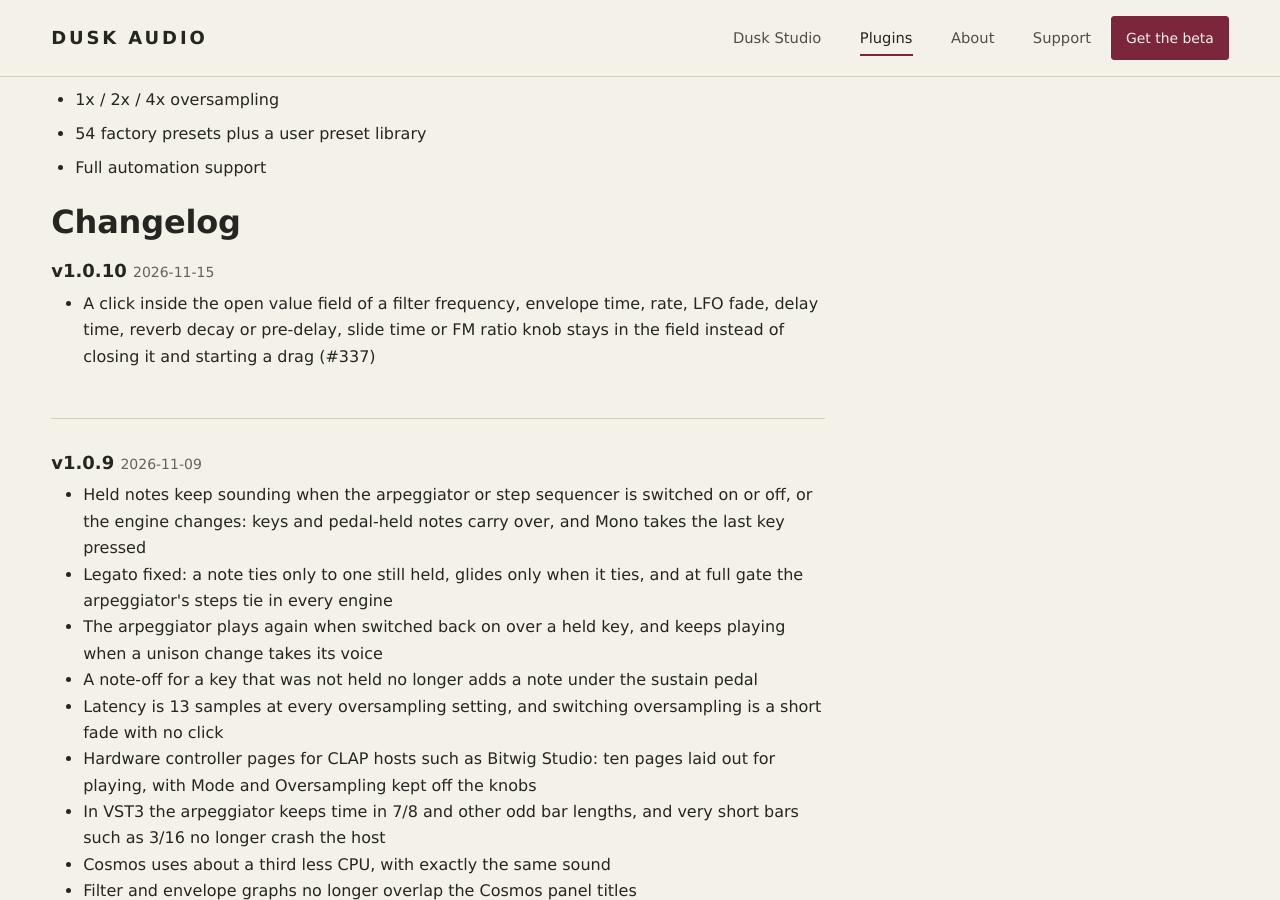
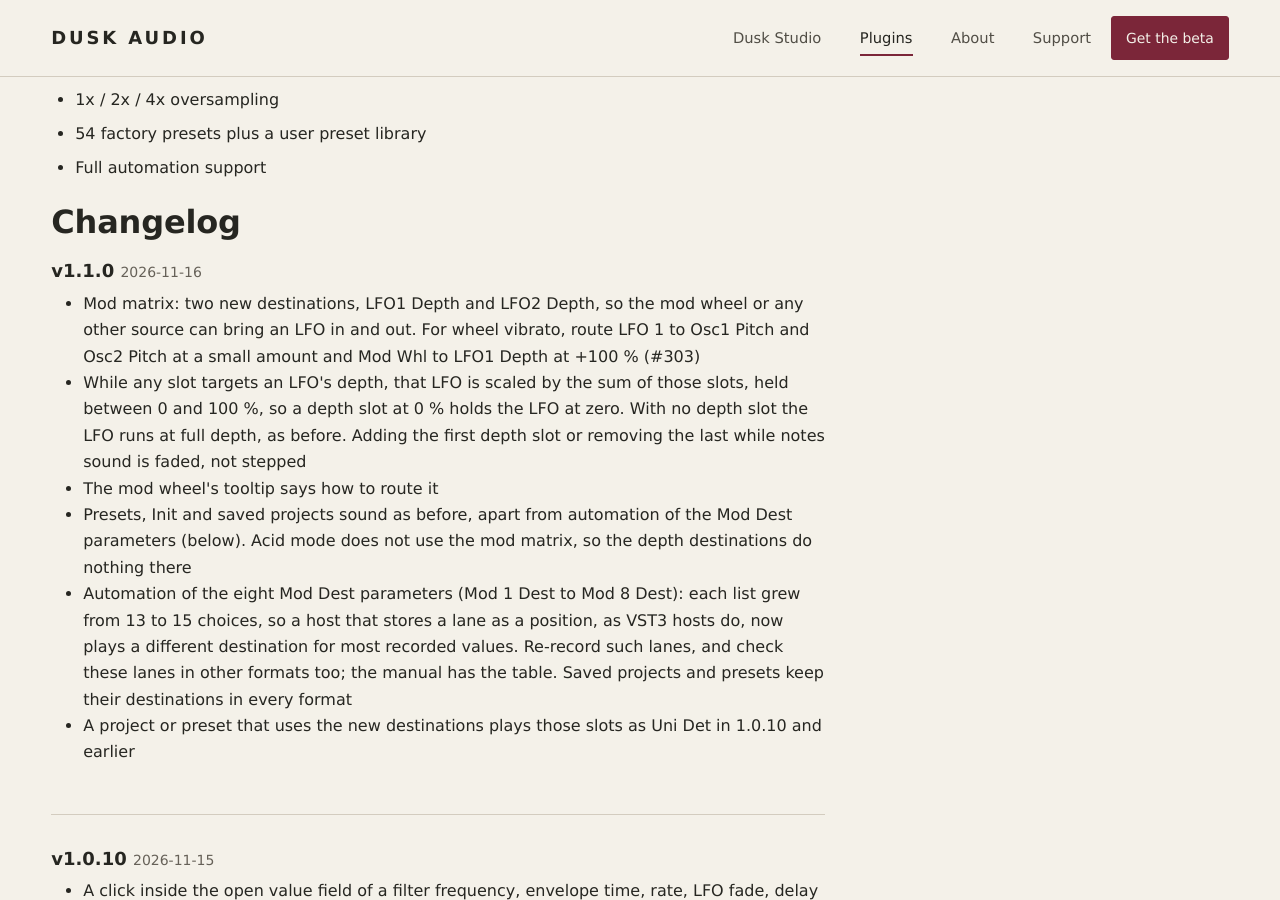
Before and after one commit to dusk-audio/dusk-audio.github.io, a Jekyll site: the page built from _plugins/sunset-circuits.md, in a window 1280 px wide and 900 px high, scrolled down 2877 px. Built offline with Jekyll 4.4.1, drawn with Linux system fonts in a browser that asks for light colours; some of the changed text lies outside the part shown.

Commit message:
Update Sunset Circuits to v1.1.0

```diff
--- a/_data/plugins.yml
+++ b/_data/plugins.yml
@@ -192,7 +192,7 @@
     presets and a user preset library. Completely free.
   status: released
   featured: true
-  version: 1.0.10
+  version: 1.1.0
   released: "2026-07-26"
 - name: Convolution Reverb
   slug: convolution-reverb
--- a/_plugins/sunset-circuits.md
+++ b/_plugins/sunset-circuits.md
@@ -4,7 +4,7 @@ title: Sunset Circuits
 slug: sunset-circuits
 tagline: Six vintage synth circuits in one instrument
 description: "Six classic synthesizers in one instrument: a stable-tuned DCO poly, a self-oscillating analog five-voice with poly-mod, an aggressive mono, a patchable semi-modular with spring reverb, a four-operator FM engine with eight algorithms, and a screaming acid bass box with a step sequencer. 54 factory presets. Free VST3, CLAP, LV2, and AU plugin for Linux, Windows, and macOS."
-version: "1.0.10"
+version: "1.1.0"
 screenshot: /assets/images/plugins/sunset-circuits-cosmos.webp
 gallery:
   - src: /assets/images/plugins/sunset-circuits-cosmos.webp
@@ -59,6 +59,15 @@ requirements:
   - "Sample rates: 44.1kHz to 192kHz"
 
 changelog:
+  - version: "1.1.0"
+    date: "2026-11-16"
+    changes:
+      - "Mod matrix: two new destinations, LFO1 Depth and LFO2 Depth, so the mod wheel or any other source can bring an LFO in and out. For wheel vibrato, route LFO 1 to Osc1 Pitch and Osc2 Pitch at a small amount and Mod Whl to LFO1 Depth at +100 % (#303)"
+      - "While any slot targets an LFO's depth, that LFO is scaled by the sum of those slots, held between 0 and 100 %, so a depth slot at 0 % holds the LFO at zero. With no depth slot the LFO runs at full depth, as before. Adding the first depth slot or removing the last while notes sound is faded, not stepped"
+      - "The mod wheel's tooltip says how to route it"
+      - "Presets, Init and saved projects sound as before, apart from automation of the Mod Dest parameters (below). Acid mode does not use the mod matrix, so the depth destinations do nothing there"
+      - "Automation of the eight Mod Dest parameters (Mod 1 Dest to Mod 8 Dest): each list grew from 13 to 15 choices, so a host that stores a lane as a position, as VST3 hosts do, now plays a different destination for most recorded values. Re-record such lanes, and check these lanes in other formats too; the manual has the table. Saved projects and presets keep their destinations in every format"
+      - "A project or preset that uses the new destinations plays those slots as Uni Det in 1.0.10 and earlier"
   - version: "1.0.10"
     date: "2026-11-15"
     changes:
```
Also changed, not shown: 1 other file.
